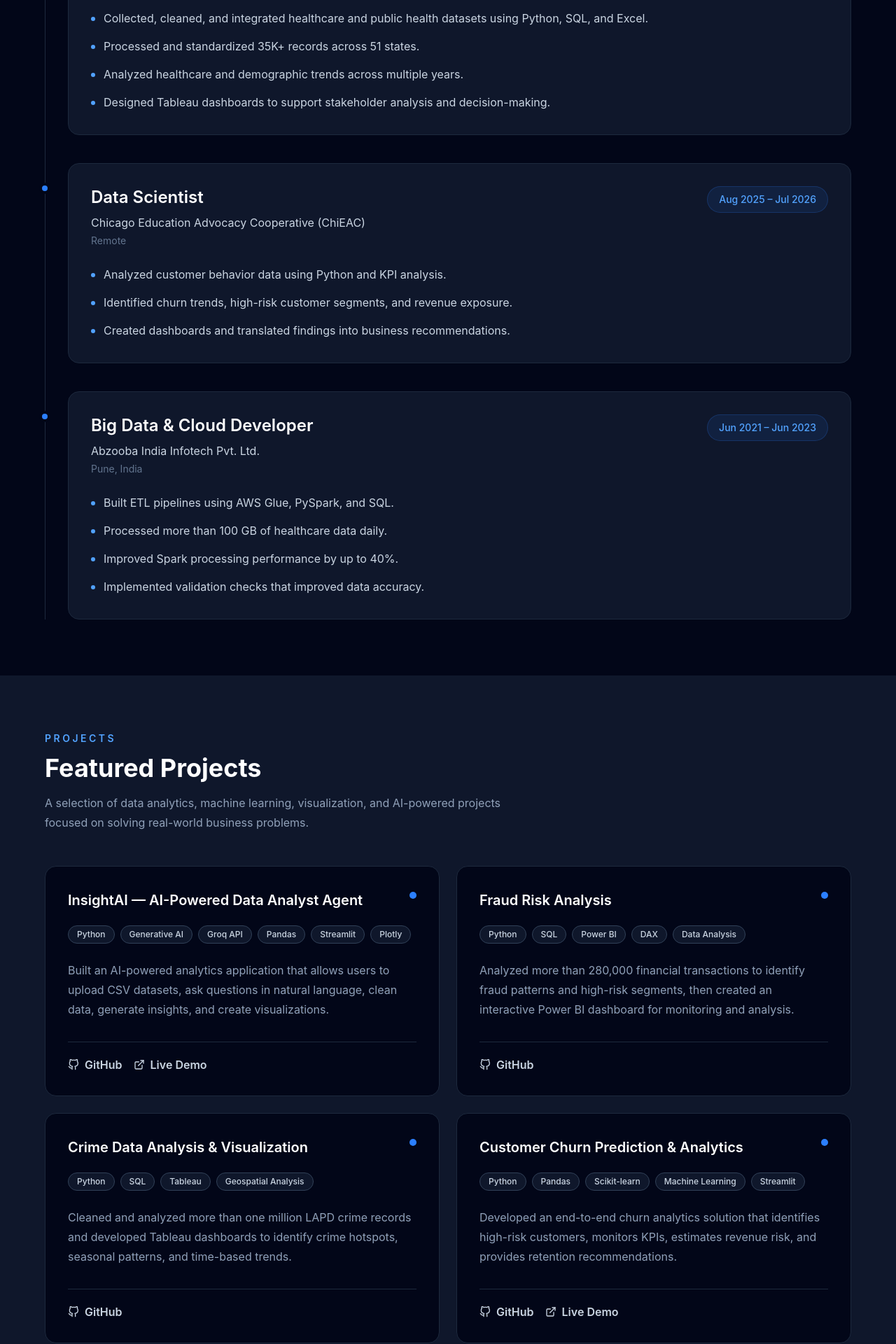
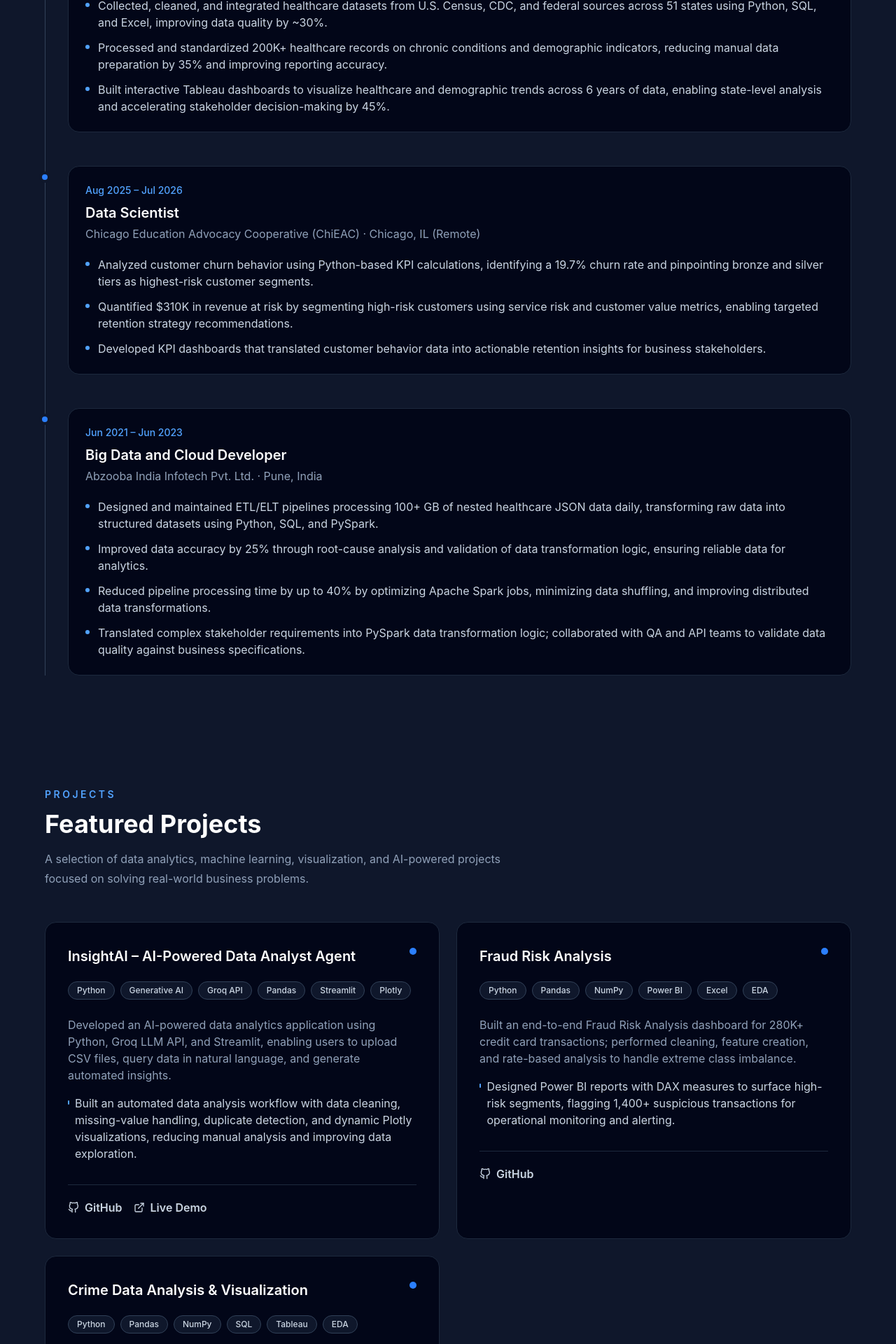
Before and after one commit to harshadajadhav25/portfolio, a React app: page / in a window 1280 px wide. Shown: the part 1880-3800 px from the top of the page at 70% size. Built offline with nearby package versions, Linux system fonts and the light colour scheme; the HTML template or start-up script is replaced by a standard one.

Commit message:
Update experience and projects from latest resume

```diff
--- a/src/components/Experience.jsx
+++ b/src/components/Experience.jsx
@@ -1,37 +1,36 @@
 const experiences = [
   {
-    role: "Data Analyst",
+    role: "Data Transformation Analyst",
     company: "National Hispanic Health Research Institute (NHHRI)",
-    location: "Remote",
+    location: "Hartford, CT (Remote)",
     period: "Feb 2026 – Jul 2026",
     points: [
-      "Collected, cleaned, and integrated healthcare and public health datasets using Python, SQL, and Excel.",
-      "Processed and standardized 35K+ records across 51 states.",
-      "Analyzed healthcare and demographic trends across multiple years.",
-      "Designed Tableau dashboards to support stakeholder analysis and decision-making.",
+      "Collected, cleaned, and integrated healthcare datasets from U.S. Census, CDC, and federal sources across 51 states using Python, SQL, and Excel, improving data quality by ~30%.",
+      "Processed and standardized 200K+ healthcare records on chronic conditions and demographic indicators, reducing manual data preparation by 35% and improving reporting accuracy.",
+      "Built interactive Tableau dashboards to visualize healthcare and demographic trends across 6 years of data, enabling state-level analysis and accelerating stakeholder decision-making by 45%.",
     ],
   },
   {
     role: "Data Scientist",
     company: "Chicago Education Advocacy Cooperative (ChiEAC)",
-    location: "Remote",
+    location: "Chicago, IL (Remote)",
     period: "Aug 2025 – Jul 2026",
     points: [
-      "Analyzed customer behavior data using Python and KPI analysis.",
-      "Identified churn trends, high-risk customer segments, and revenue exposure.",
-      "Created dashboards and translated findings into business recommendations.",
+      "Analyzed customer churn behavior using Python-based KPI calculations, identifying a 19.7% churn rate and pinpointing bronze and silver tiers as highest-risk customer segments.",
+      "Quantified $310K in revenue at risk by segmenting high-risk customers using service risk and customer value metrics, enabling targeted retention strategy recommendations.",
+      "Developed KPI dashboards that translated customer behavior data into actionable retention insights for business stakeholders.",
     ],
   },
   {
-    role: "Big Data & Cloud Developer",
+    role: "Big Data and Cloud Developer",
     company: "Abzooba India Infotech Pvt. Ltd.",
     location: "Pune, India",
     period: "Jun 2021 – Jun 2023",
     points: [
-      "Built ETL pipelines using AWS Glue, PySpark, and SQL.",
-      "Processed more than 100 GB of healthcare data daily.",
-      "Improved Spark processing performance by up to 40%.",
-      "Implemented validation checks that improved data accuracy.",
+      "Designed and maintained ETL/ELT pipelines processing 100+ GB of nested healthcare JSON data daily, transforming raw data into structured datasets using Python, SQL, and PySpark.",
+      "Improved data accuracy by 25% through root-cause analysis and validation of data transformation logic, ensuring reliable data for analytics.",
+      "Reduced pipeline processing time by up to 40% by optimizing Apache Spark jobs, minimizing data shuffling, and improving distributed data transformations.",
+      "Translated complex stakeholder requirements into PySpark data transformation logic; collaborated with QA and API teams to validate data quality against business specifications.",
     ],
   },
 ];
@@ -40,7 +39,7 @@ function Experience() {
   return (
     <section
       id="experience"
-      className="bg-slate-950 px-6 py-20 md:px-12 lg:px-16"
+      className="bg-slate-900 px-6 py-20 md:px-12 lg:px-16"
     >
       <div className="mx-auto max-w-7xl">
         <p className="mb-3 text-sm font-semibold uppercase tracking-[0.25em] text-blue-400">
@@ -48,48 +47,37 @@ function Experience() {
         </p>
 
         <h2 className="mb-12 text-3xl font-bold text-white sm:text-4xl">
-          Professional experience
+          My Professional Journey
         </h2>
 
-        <div className="relative border-l border-slate-800 pl-8">
+        <div className="relative border-l border-slate-700 pl-8">
           {experiences.map((experience) => (
-            <article
-              key={`${experience.role}-${experience.company}`}
-              className="relative mb-10 last:mb-0"
-            >
-              <span className="absolute -left-[41px] top-7 h-4 w-4 rounded-full border-4 border-slate-950 bg-blue-500" />
+            <div key={experience.role} className="relative mb-12 last:mb-0">
+              <span className="absolute -left-[41px] top-2 h-4 w-4 rounded-full border-4 border-slate-900 bg-blue-500" />
 
-              <div className="rounded-2xl border border-slate-800 bg-slate-900 p-6 transition duration-300 hover:border-blue-500/70 hover:shadow-lg hover:shadow-blue-950/20 md:p-8">
-                <div className="flex flex-col gap-4 sm:flex-row sm:items-start sm:justify-between">
-                  <div>
-                    <h3 className="text-xl font-semibold text-white sm:text-2xl">
-                      {experience.role}
-                    </h3>
+              <div className="rounded-2xl border border-slate-800 bg-slate-950 p-6">
+                <p className="mb-2 text-sm font-medium text-blue-400">
+                  {experience.period}
+                </p>
 
-                    <p className="mt-2 text-slate-300">
-                      {experience.company}
-                    </p>
+                <h3 className="text-xl font-semibold text-white">
+                  {experience.role}
+                </h3>
 
-                    <p className="mt-1 text-sm text-slate-500">
-                      {experience.location}
-                    </p>
-                  </div>
+                <p className="mt-1 text-slate-400">
+                  {experience.company} · {experience.location}
+                </p>
 
-                  <p className="w-fit rounded-full border border-blue-500/20 bg-blue-500/10 px-4 py-2 text-sm font-medium text-blue-400">
-                    {experience.period}
-                  </p>
-                </div>
-
-                <ul className="mt-6 space-y-3 text-slate-300">
+                <ul className="mt-5 space-y-3 text-slate-300">
                   {experience.points.map((point) => (
-                    <li key={point} className="flex gap-3 leading-7">
-                      <span className="mt-3 h-1.5 w-1.5 shrink-0 rounded-full bg-blue-400" />
+                    <li key={point} className="flex gap-3">
+                      <span className="mt-2 h-1.5 w-1.5 shrink-0 rounded-full bg-blue-400" />
                       <span>{point}</span>
                     </li>
                   ))}
                 </ul>
               </div>
-            </article>
+            </div>
           ))}
         </div>
       </div>
--- a/src/components/Projects.jsx
+++ b/src/components/Projects.jsx
@@ -2,7 +2,7 @@ import { FiExternalLink, FiGithub } from "react-icons/fi";
 
 const projects = [
   {
-    title: "InsightAI — AI-Powered Data Analyst Agent",
+    title: "InsightAI – AI-Powered Data Analyst Agent",
     technologies: [
       "Python",
       "Generative AI",
@@ -12,40 +12,46 @@ const projects = [
       "Plotly",
     ],
     description:
-      "Built an AI-powered analytics application that allows users to upload CSV datasets, ask questions in natural language, clean data, generate insights, and create visualizations.",
-    github:
-      "https://github.com/harshadajadhav25/ai-data-analyst-agent",
+      "Developed an AI-powered data analytics application using Python, Groq LLM API, and Streamlit, enabling users to upload CSV files, query data in natural language, and generate automated insights.",
+    highlights: [
+      "Built an automated data analysis workflow with data cleaning, missing-value handling, duplicate detection, and dynamic Plotly visualizations, reducing manual analysis and improving data exploration.",
+    ],
+    github: "https://github.com/harshadajadhav25/ai-data-analyst-agent",
     demo: "https://ai-data-analyst-agent-csv.streamlit.app/",
   },
   {
     title: "Fraud Risk Analysis",
-    technologies: ["Python", "SQL", "Power BI", "DAX", "Data Analysis"],
+    technologies: [
+      "Python",
+      "Pandas",
+      "NumPy",
+      "Power BI",
+      "Excel",
+      "EDA",
+    ],
     description:
-      "Analyzed more than 280,000 financial transactions to identify fraud patterns and high-risk segments, then created an interactive Power BI dashboard for monitoring and analysis.",
+      "Built an end-to-end Fraud Risk Analysis dashboard for 280K+ credit card transactions; performed cleaning, feature creation, and rate-based analysis to handle extreme class imbalance.",
+    highlights: [
+      "Designed Power BI reports with DAX measures to surface high-risk segments, flagging 1,400+ suspicious transactions for operational monitoring and alerting.",
+    ],
     github: "https://github.com/harshadajadhav25/Fraud-Risk-Analysis",
   },
   {
     title: "Crime Data Analysis & Visualization",
-    technologies: ["Python", "SQL", "Tableau", "Geospatial Analysis"],
-    description:
-      "Cleaned and analyzed more than one million LAPD crime records and developed Tableau dashboards to identify crime hotspots, seasonal patterns, and time-based trends.",
-    github:
-      "https://github.com/harshadajadhav25/crime-data-analysis",
-  },
-  {
-    title: "Customer Churn Prediction & Analytics",
     technologies: [
       "Python",
       "Pandas",
-      "Scikit-learn",
-      "Machine Learning",
-      "Streamlit",
+      "NumPy",
+      "SQL",
+      "Tableau",
+      "EDA",
     ],
     description:
-      "Developed an end-to-end churn analytics solution that identifies high-risk customers, monitors KPIs, estimates revenue risk, and provides retention recommendations.",
-    github:
-      "https://github.com/harshadajadhav25/customer-churn-project",
-    demo: "https://customer-churn-ml-dashboard.streamlit.app/",
+      "Cleaned, standardized, and analyzed 1M+ LAPD crime records using Python and SQL, improving data quality by 25% through data preprocessing and schema normalization.",
+    highlights: [
+      "Built interactive Tableau dashboards with geospatial and time-series visualizations to identify crime hotspots and seasonal trends, enabling data-driven public safety analysis.",
+    ],
+    github: "https://github.com/harshadajadhav25/crime-data-analysis",
   },
 ];
 
@@ -56,7 +62,6 @@ function Projects() {
       className="bg-slate-900 px-6 py-20 md:px-12 lg:px-16"
     >
       <div className="mx-auto max-w-7xl">
-        {/* Section Header */}
         <p className="mb-3 text-sm font-semibold uppercase tracking-[0.25em] text-blue-400">
           Projects
         </p>
@@ -70,7 +75,6 @@ function Projects() {
           AI-powered projects focused on solving real-world business problems.
         </p>
 
-        {/* Project Cards */}
         <div className="grid gap-6 md:grid-cols-2">
           {projects.map((project) => (
             <article
@@ -82,7 +86,7 @@ function Projects() {
                   {project.title}
                 </h3>
 
-                <span className="mt-1 h-2.5 w-2.5 shrink-0 rounded-full bg-blue-500 transition group-hover:shadow-[0_0_15px_rgba(59,130,246,0.8)]" />
+                <span className="mt-1 h-2.5 w-2.5 rounded-full bg-blue-500" />
               </div>
 
               <div className="mt-5 flex flex-wrap gap-2">
@@ -96,16 +100,25 @@ function Projects() {
                 ))}
               </div>
 
-              <p className="mt-6 flex-1 leading-7 text-slate-400">
+              <p className="mt-6 text-slate-400">
                 {project.description}
               </p>
 
-              <div className="mt-8 flex flex-wrap gap-4 border-t border-slate-800 pt-5">
+              <ul className="mt-4 space-y-2 text-slate-300">
+                {project.highlights.map((point) => (
+                  <li key={point} className="flex gap-2">
+                    <span className="mt-2 h-1.5 w-1.5 rounded-full bg-blue-400" />
+                    <span>{point}</span>
+                  </li>
+                ))}
+              </ul>
+
+              <div className="mt-8 flex gap-4 border-t border-slate-800 pt-5">
                 <a
                   href={project.github}
                   target="_blank"
                   rel="noopener noreferrer"
-                  className="inline-flex items-center gap-2 font-semibold text-slate-300 transition hover:text-blue-400"
+                  className="inline-flex items-center gap-2 font-semibold text-slate-300 hover:text-blue-400"
                 >
                   <FiGithub />
                   GitHub
@@ -116,7 +129,7 @@ function Projects() {
                     href={project.demo}
                     target="_blank"
                     rel="noopener noreferrer"
-                    className="inline-flex items-center gap-2 font-semibold text-slate-300 transition hover:text-blue-400"
+                    className="inline-flex items-center gap-2 font-semibold text-slate-300 hover:text-blue-400"
                   >
                     <FiExternalLink />
                     Live Demo
```
